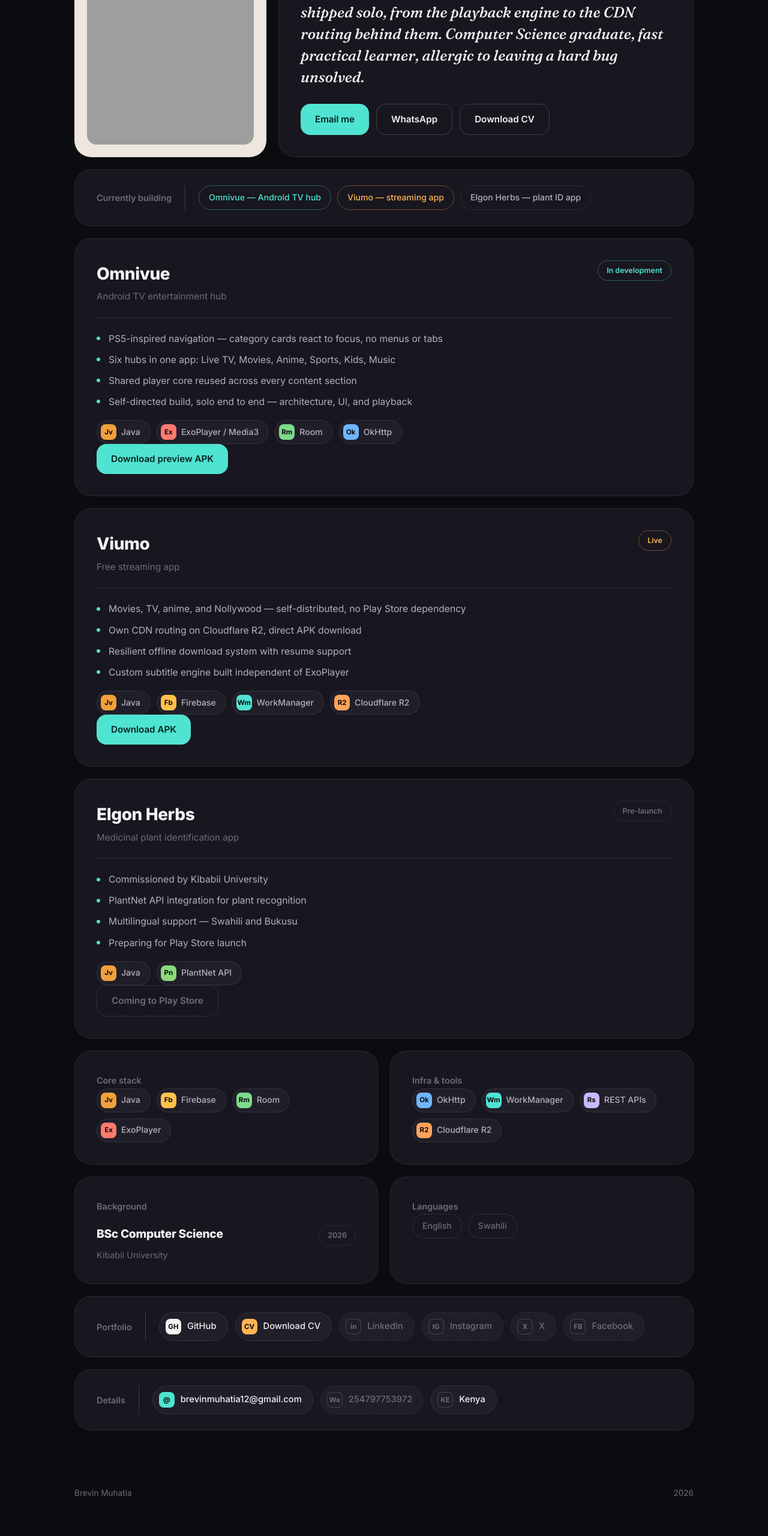
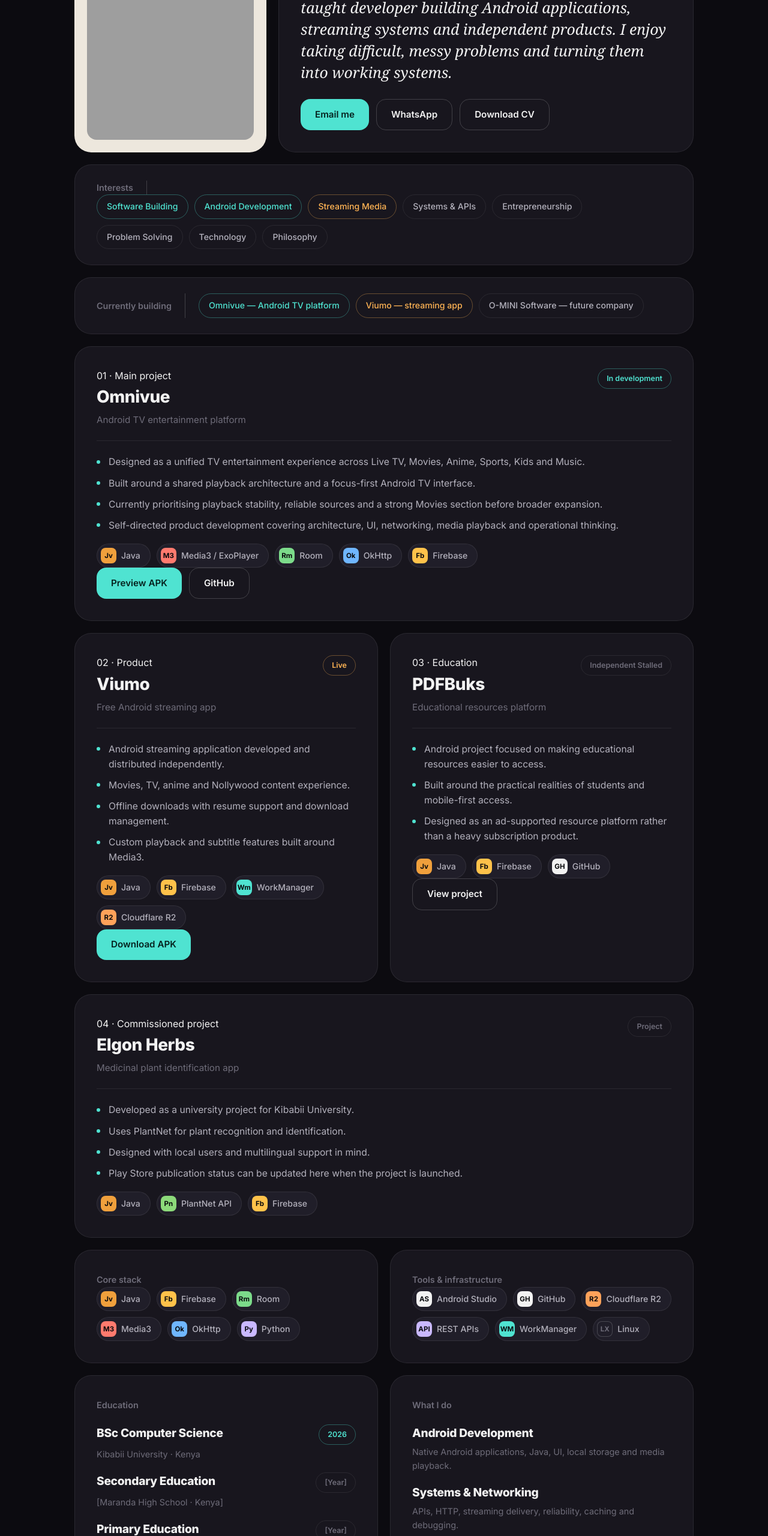
Before and after one commit to Brevo254/portfolio, a plain HTML site: page index.html in a window 1280 px wide. Shown: the part 240-2800 px from the top of the page at 60% size. Drawn offline with Linux system fonts and the light colour scheme; grey boxes are pictures that could not be loaded.

Commit message:
Update index.html

```diff
--- a/index.html
+++ b/index.html
@@ -3,98 +3,80 @@
 <head>
   <meta charset="UTF-8">
   <meta name="viewport" content="width=device-width, initial-scale=1.0">
-  <title>Brevin — Indie Android Developer</title>
-  <meta name="description" content="Brevin is a self-taught Android developer in Kenya building Omnivue and Viumo, streaming platforms built solo from the ground up.">
-  <meta name="keywords" content="Brevin, Android developer, Kenya, Omnivue, Viumo, Java developer, indie developer, streaming app developer">
+  <title>Brevin Muhatia — Software Builder</title>
+  <meta name="description" content="Brevin Muhatia is a Kenyan software builder and Computer Science graduate building Android applications, streaming systems and independent products.">
   <meta name="author" content="Brevin Muhatia">
   <meta name="robots" content="index, follow">
-  <link rel="canonical" href="https://brevo254.github.io/portfolio/">
 
-  <!-- Open Graph -->
   <meta property="og:type" content="profile">
-  <meta property="og:title" content="Brevin — Indie Android Developer">
-  <meta property="og:description" content="Self-taught Android developer in Kenya building Omnivue and Viumo, streaming platforms built solo from the ground up.">
-  <meta property="og:image" content="https://www.dropbox.com/scl/fi/yadvbyx16aeohwsqjkwpa/IMG_0079.PNG?rlkey=p3wj0gkh61u9rtmsq76sziihm&amp;st=myc9lc8i&amp;dl=1">
+  <meta property="og:title" content="Brevin Muhatia — Software Builder">
+  <meta property="og:description" content="Independent software builder from Kenya. Android, streaming systems, APIs and product development.">
   <meta property="og:url" content="https://brevo254.github.io/portfolio/">
-  <meta property="og:site_name" content="Brevin — Developer Profile">
 
-  <!-- Twitter Card -->
-  <meta name="twitter:card" content="summary_large_image">
-  <meta name="twitter:title" content="Brevin — Indie Android Developer">
-  <meta name="twitter:description" content="Self-taught Android developer in Kenya building Omnivue and Viumo, streaming platforms built solo from the ground up.">
-  <meta name="twitter:image" content="https://www.dropbox.com/scl/fi/yadvbyx16aeohwsqjkwpa/IMG_0079.PNG?rlkey=p3wj0gkh61u9rtmsq76sziihm&amp;st=myc9lc8i&amp;dl=1">
-
-  <meta name="theme-color" content="#0C0B10">
-  <link rel="icon" type="image/svg+xml" href="assets/favicon.svg">
+  <meta name="theme-color" content="#080808">
 
   <link rel="preconnect" href="https://fonts.googleapis.com">
   <link rel="preconnect" href="https://fonts.gstatic.com" crossorigin>
-  <link href="https://fonts.googleapis.com/css2?family=Fraunces:ital,opsz,wght@0,9..144,500;0,9..144,600;1,9..144,500&family=Inter:wght@400;500;600;700;800&display=swap" rel="stylesheet">
+  <link href="https://fonts.googleapis.com/css2?family=Inter:wght@400;500;600;700;800&family=Manrope:wght@500;600;700;800&display=swap" rel="stylesheet">
+  <link rel="stylesheet" href="style.css">
+</head>
 
-  <link rel="stylesheet" href="style.css">
-
-  <script type="application/ld+json">
-  {
-    "@context": "https://schema.org",
-    "@type": "Person",
-    "name": "Brevin Muhatia",
-    "jobTitle": "Android Developer",
-    "url": "https://brevo254.github.io/portfolio/",
-    "email": "mailto:brevinmuhatia12@gmail.com",
-    "sameAs": [
-      "https://github.com/Brevo254"
-    ],
-    "alumniOf": {
-      "@type": "CollegeOrUniversity",
-      "name": "Kibabii University"
-    },
-    "knowsAbout": ["Android Development", "Java", "Firebase", "Streaming Media Systems", "Python"]
-  }
-  </script>
-</head>
 <body>
-
 <header class="topbar">
   <a href="#top" class="wordmark">Brevin Muhatia</a>
   <nav class="topnav" aria-label="Page sections">
     <a href="#work">Work</a>
-      <a href="#stack">Stack</a>
+    <a href="#background">Background</a>
     <a href="#contact">Contact</a>
-      <!-- TODO: replace cv.pdf with your actual CV file path or hosted link -->
-      <a href="cv.pdf" class="topnav-cv">CV</a>
+    <a href="#contact" class="topnav-cv">CV</a>
   </nav>
 </header>
 
 <main id="top">
 
   <!-- HERO -->
-    <section class="hero" aria-label="Introduction">
+  <section class="hero">
     <div class="card photo-card">
       <img
-          src="https://www.dropbox.com/scl/fi/yadvbyx16aeohwsqjkwpa/IMG_0079.PNG?rlkey=p3wj0gkh61u9rtmsq76sziihm&amp;st=myc9lc8i&amp;dl=1"
-          alt="Portrait of Brevin"
-          width="480" height="480"
-          loading="eager"
-          fetchpriority="high">
+        src="https://www.dropbox.com/scl/fi/yadvbyx16aeohwsqjkwpa/IMG_0079.PNG?rlkey=p3wj0gkh61u9rtmsq76sziihm&st=myc9lc8i&dl=1"
+        alt="Portrait of Brevin Muhatia"
+        width="640"
+        height="640"
+        loading="eager">
     </div>
 
     <div class="card intro-card">
+      <div>
+        <p class="eyebrow">Independent software builder · Kenya</p>
+        <h1>Building software from the problem <span>out.</span></h1>
         <p class="intro-text">
-          I'm Brevin — a self-taught Android developer in Kenya. I build systems, not just features:
-          <em>Omnivue</em> and <em>Viumo</em> are streaming platforms I've designed, coded, and shipped
-          solo, from the playback engine to the CDN routing behind them. Computer Science graduate,
-          fast practical learner, allergic to leaving a hard bug unsolved.
+          I'm Brevin — a Computer Science graduate and self-taught developer building
+          Android applications, streaming systems and independent products. I enjoy
+          taking difficult, messy problems and turning them into working systems.
         </p>
+      </div>
+
       <div class="cta-row">
         <a class="btn btn-primary" href="mailto:brevinmuhatia12@gmail.com">Email me</a>
-          <!--
-            TODO: Replace 0000000000 with Brevin's actual WhatsApp number in international
-            format, no plus sign or spaces (e.g. 254712345678 for Kenya).
-          -->
-          <a class="btn btn-ghost" href="https://wa.me/0797753972" target="_blank" rel="noopener">WhatsApp</a>
-          <!-- TODO: replace cv.pdf with your actual CV file path or hosted link -->
-          <a class="btn btn-ghost" href="cv.pdf" target="_blank" rel="noopener">Download CV</a>
+        <a class="btn btn-ghost" href="https://wa.me/254797753972" target="_blank" rel="noopener">WhatsApp</a>
+        <a class="btn btn-ghost" href="#" onclick="showPlaceholder(event, 'CV')">Download CV</a>
       </div>
+    </div>
+  </section>
+
+  <!-- INTERESTS -->
+  <section class="card focus-card" aria-label="Interests">
+    <span class="row-label">Interests</span>
+    <span class="row-divider" aria-hidden="true"></span>
+    <div class="chip-row">
+      <span class="chip chip-cyan">Software Building</span>
+      <span class="chip chip-cyan">Android Development</span>
+      <span class="chip chip-amber">Streaming Media</span>
+      <span class="chip">Systems &amp; APIs</span>
+      <span class="chip">Entrepreneurship</span>
+      <span class="chip">Problem Solving</span>
+      <span class="chip">Technology</span>
+      <span class="chip">Philosophy</span>
     </div>
   </section>
 
@@ -103,9 +85,9 @@
     <span class="row-label">Currently building</span>
     <span class="row-divider" aria-hidden="true"></span>
     <div class="chip-row">
-        <span class="chip chip-cyan">Omnivue — Android TV hub</span>
+      <span class="chip chip-cyan">Omnivue — Android TV platform</span>
       <span class="chip chip-amber">Viumo — streaming app</span>
-        <span class="chip chip-plain">Elgon Herbs — plant ID app</span>
+      <span class="chip">O-MINI Software — future company</span>
     </div>
   </section>
 
@@ -115,43 +97,47 @@
     <article class="card project-card project-card--wide">
       <div class="project-head">
         <div>
+          <p class="card-kicker">01 · Main project</p>
           <h2>Omnivue</h2>
-            <p class="project-subtitle">Android TV entertainment hub</p>
+          <p class="project-subtitle">Android TV entertainment platform</p>
         </div>
         <span class="tag tag-cyan">In development</span>
       </div>
       <hr class="divider">
       <ul class="bullet-list">
-          <li>PS5-inspired navigation — category cards react to focus, no menus or tabs</li>
-          <li>Six hubs in one app: Live TV, Movies, Anime, Sports, Kids, Music</li>
-          <li>Shared player core reused across every content section</li>
-          <li>Self-directed build, solo end to end — architecture, UI, and playback</li>
+        <li>Designed as a unified TV entertainment experience across Live TV, Movies, Anime, Sports, Kids and Music.</li>
+        <li>Built around a shared playback architecture and a focus-first Android TV interface.</li>
+        <li>Currently prioritising playback stability, reliable sources and a strong Movies section before broader expansion.</li>
+        <li>Self-directed product development covering architecture, UI, networking, media playback and operational thinking.</li>
       </ul>
       <div class="chip-row chip-row--tech">
         <span class="chip chip-tech"><span class="badge badge-java">Jv</span>Java</span>
-          <span class="chip chip-tech"><span class="badge badge-exo">Ex</span>ExoPlayer / Media3</span>
+        <span class="chip chip-tech"><span class="badge badge-exo">M3</span>Media3 / ExoPlayer</span>
         <span class="chip chip-tech"><span class="badge badge-room">Rm</span>Room</span>
         <span class="chip chip-tech"><span class="badge badge-ok">Ok</span>OkHttp</span>
+        <span class="chip chip-tech"><span class="badge badge-fb">Fb</span>Firebase</span>
       </div>
       <div class="cta-row">
-          <a class="btn btn-primary" href="https://pub-0911f6daf8fe4782bc74c6c1018c489c.r2.dev/omnivue.apk">Download preview APK</a>
+        <a class="btn btn-primary" href="https://pub-0911f6daf8fe4782bc74c6c1018c489c.r2.dev/omnivue.apk">Preview APK</a>
+        <a class="btn btn-ghost" href="https://github.com/Brevo254" target="_blank" rel="noopener">GitHub</a>
       </div>
     </article>
 
-      <article class="card project-card project-card--wide">
+    <article class="card project-card">
       <div class="project-head">
         <div>
+          <p class="card-kicker">02 · Product</p>
           <h2>Viumo</h2>
-            <p class="project-subtitle">Free streaming app</p>
+          <p class="project-subtitle">Free Android streaming app</p>
         </div>
         <span class="tag tag-amber">Live</span>
       </div>
       <hr class="divider">
       <ul class="bullet-list">
-          <li>Movies, TV, anime, and Nollywood — self-distributed, no Play Store dependency</li>
-          <li>Own CDN routing on Cloudflare R2, direct APK download</li>
-          <li>Resilient offline download system with resume support</li>
-          <li>Custom subtitle engine built independent of ExoPlayer</li>
+        <li>Android streaming application developed and distributed independently.</li>
+        <li>Movies, TV, anime and Nollywood content experience.</li>
+        <li>Offline downloads with resume support and download management.</li>
+        <li>Custom playback and subtitle features built around Media3.</li>
       </ul>
       <div class="chip-row chip-row--tech">
         <span class="chip chip-tech"><span class="badge badge-java">Jv</span>Java</span>
@@ -161,78 +147,148 @@
       </div>
       <div class="cta-row">
         <a class="btn btn-primary" href="https://pub-655df1fb02cc4bedbf3c5c50e396886c.r2.dev/app-release.apk">Download APK</a>
-          <!-- TODO: add Viumo's own site link here if you want it linked, e.g. <a class="btn btn-ghost" href="https://your-viumo-site-url">Visit site</a> -->
+      </div>
+    </article>
+
+    <article class="card project-card">
+      <div class="project-head">
+        <div>
+          <p class="card-kicker">03 · Education</p>
+          <h2>PDFBuks</h2>
+          <p class="project-subtitle">Educational resources platform</p>
+        </div>
+        <span class="tag tag-plain">Independent Stalled</span>
+      </div>
+      <hr class="divider">
+      <ul class="bullet-list">
+        <li>Android project focused on making educational resources easier to access.</li>
+        <li>Built around the practical realities of students and mobile-first access.</li>
+        <li>Designed as an ad-supported resource platform rather than a heavy subscription product.</li>
+      </ul>
+      <div class="chip-row chip-row--tech">
+        <span class="chip chip-tech"><span class="badge badge-java">Jv</span>Java</span>
+        <span class="chip chip-tech"><span class="badge badge-fb">Fb</span>Firebase</span>
+        <span class="chip chip-tech"><span class="badge badge-dark">GH</span>GitHub</span>
+      </div>
+      <div class="cta-row">
+        <a class="btn btn-ghost" href="https://github.com/Brevo254/pdfbuks" target="_blank" rel="noopener">View project</a>
       </div>
     </article>
 
     <article class="card project-card project-card--wide">
       <div class="project-head">
         <div>
+          <p class="card-kicker">04 · Commissioned project</p>
           <h2>Elgon Herbs</h2>
           <p class="project-subtitle">Medicinal plant identification app</p>
         </div>
-          <span class="tag tag-plain">Pre-launch</span>
+        <span class="tag tag-plain">Project</span>
       </div>
       <hr class="divider">
       <ul class="bullet-list">
-          <li>Commissioned by Kibabii University</li>
-          <li>PlantNet API integration for plant recognition</li>
-          <li>Multilingual support — Swahili and Bukusu</li>
-          <li>Preparing for Play Store launch</li>
+        <li>Developed as a university project for Kibabii University.</li>
+        <li>Uses PlantNet for plant recognition and identification.</li>
+        <li>Designed with local users and multilingual support in mind.</li>
+        <li>Play Store publication status can be updated here when the project is launched.</li>
       </ul>
       <div class="chip-row chip-row--tech">
         <span class="chip chip-tech"><span class="badge badge-java">Jv</span>Java</span>
         <span class="chip chip-tech"><span class="badge badge-plant">Pn</span>PlantNet API</span>
-        </div>
-        <div class="cta-row">
-          <!-- TODO: once this is live, replace the span below with:
-               <a class="btn btn-primary" href="YOUR_PLAY_STORE_URL">Get it on Play Store</a> -->
-          <span class="btn btn-disabled" title="Coming soon to Play Store">Coming to Play Store</span>
+        <span class="chip chip-tech"><span class="badge badge-fb">Fb</span>Firebase</span>
       </div>
     </article>
 
   </section>
 
-    <!-- STACK + BACKGROUND -->
+  <!-- SKILLS / STACK -->
   <section id="stack" class="stack-grid">
+
     <div class="card">
       <span class="row-label">Core stack</span>
-        <div class="chip-row">
+      <div class="chip-row chip-row--large">
         <span class="chip chip-tech"><span class="badge badge-java">Jv</span>Java</span>
         <span class="chip chip-tech"><span class="badge badge-fb">Fb</span>Firebase</span>
         <span class="chip chip-tech"><span class="badge badge-room">Rm</span>Room</span>
-          <span class="chip chip-tech"><span class="badge badge-exo">Ex</span>ExoPlayer</span>
+        <span class="chip chip-tech"><span class="badge badge-exo">M3</span>Media3</span>
+        <span class="chip chip-tech"><span class="badge badge-ok">Ok</span>OkHttp</span>
+        <span class="chip chip-tech"><span class="badge badge-rest">Py</span>Python</span>
       </div>
     </div>
+
     <div class="card">
-        <span class="row-label">Infra &amp; tools</span>
-        <div class="chip-row">
-          <span class="chip chip-tech"><span class="badge badge-ok">Ok</span>OkHttp</span>
-          <span class="chip chip-tech"><span class="badge badge-wm">Wm</span>WorkManager</span>
-          <span class="chip chip-tech"><span class="badge badge-rest">Rs</span>REST APIs</span>
+      <span class="row-label">Tools &amp; infrastructure</span>
+      <div class="chip-row chip-row--large">
+        <span class="chip chip-tech"><span class="badge badge-dark">AS</span>Android Studio</span>
+        <span class="chip chip-tech"><span class="badge badge-dark">GH</span>GitHub</span>
         <span class="chip chip-tech"><span class="badge badge-r2">R2</span>Cloudflare R2</span>
+        <span class="chip chip-tech"><span class="badge badge-rest">API</span>REST APIs</span>
+        <span class="chip chip-tech"><span class="badge badge-wm">WM</span>WorkManager</span>
+        <span class="chip chip-tech"><span class="badge badge-muted">LX</span>Linux</span>
+      </div>
+    </div>
+
+    <div class="card timeline-card" id="background">
+      <span class="row-label">Education</span>
+
+      <div class="timeline-entry">
+        <div class="timeline-top">
+          <h3>BSc Computer Science</h3>
+          <span class="tag tag-cyan">2026</span>
+        </div>
+        <p class="timeline-sub">Kibabii University · Kenya</p>
+      </div>
+
+      <div class="timeline-entry">
+        <div class="timeline-top">
+          <h3>Secondary Education</h3>
+          <span class="tag tag-plain">[Year]</span>
+        </div>
+        <p class="timeline-sub">[Maranda High School · Kenya]</p>
+      </div>
+
+      <div class="timeline-entry">
+        <div class="timeline-top">
+          <h3>Primary Education</h3>
+          <span class="tag tag-plain">[Year]</span>
+        </div>
+        <p class="timeline-sub">[Saint Peters Mumias Boys · Kenya]</p>
       </div>
     </div>
 
     <div class="card timeline-card">
-        <span class="row-label">Background</span>
+      <span class="row-label">What I do</span>
+
       <div class="timeline-entry">
         <div class="timeline-top">
-            <h3>BSc Computer Science</h3>
-             <span class="tag tag-plain">2026</span>
+          <h3>Android Development</h3>
         </div>
-          <p class="timeline-sub">Kibabii University</p>
-        </div>
-        <!-- TODO: add more entries here (previous roles, certifications, earlier education) if you want a fuller timeline -->
+        <p class="timeline-sub">Native Android applications, Java, UI, local storage and media playback.</p>
       </div>
 
-      <div class="card">
-        <span class="row-label">Languages</span>
-        <!-- TODO: replace with your actual spoken languages, e.g. English, Swahili -->
+      <div class="timeline-entry">
+        <div class="timeline-top">
+          <h3>Systems &amp; Networking</h3>
+        </div>
+        <p class="timeline-sub">APIs, HTTP, streaming delivery, reliability, caching and debugging.</p>
+      </div>
+
+      <div class="timeline-entry">
+        <div class="timeline-top">
+          <h3>Product Development</h3>
+        </div>
+        <p class="timeline-sub">Taking an idea from research and prototype through testing, distribution and iteration.</p>
+      </div>
+    </div>
+
+  </section>
+
+  <!-- LANGUAGES -->
+  <section class="card focus-card">
+    <span class="row-label">Languages I Speak</span>
+    <span class="row-divider" aria-hidden="true"></span>
     <div class="chip-row">
-          <span class="chip chip-placeholder" title="Add your spoken languages">English</span>
-          <span class="chip chip-placeholder" title="swahili">Swahili</span>
-        </div>
+      <span class="chip">English</span>
+      <span class="chip">Swahili</span>
     </div>
   </section>
 
@@ -244,25 +300,17 @@
       <a class="pill" href="https://github.com/Brevo254" target="_blank" rel="noopener">
         <span class="badge badge-dark">GH</span>GitHub
       </a>
-        <!-- TODO: replace cv.pdf with your actual CV file path or hosted link -->
-        <a class="pill" href="cv.pdf" target="_blank" rel="noopener">
-          <span class="badge badge-amber-fill">CV</span>Download CV
+      <a class="pill" href="https://brevo254.github.io/viumo-site/" target="_blank" rel="noopener">
+        <span class="badge badge-cyan-fill">Vi</span>Viumo
       </a>
-        <!-- TODO: LinkedIn is currently closed — swap href in when reopened -->
-        <a class="pill pill-placeholder" href="#" title="Add your LinkedIn link">
+      <a class="pill pill-placeholder" href="#" onclick="showPlaceholder(event, 'LinkedIn')">
         <span class="badge badge-muted">in</span>LinkedIn
       </a>
-        <!-- TODO: add Instagram link -->
-        <a class="pill pill-placeholder" href="#" title="Add your Instagram link">
+      <a class="pill pill-placeholder" href="#" onclick="showPlaceholder(event, 'Instagram')">
         <span class="badge badge-muted">IG</span>Instagram
       </a>
-        <!-- TODO: add X (Twitter) link -->
-        <a class="pill pill-placeholder" href="#" title="Add your X link">
-          <span class="badge badge-muted">X</span>X
-        </a>
-        <!-- TODO: add Facebook link -->
-        <a class="pill pill-placeholder" href="#" title="Add your Facebook link">
-          <span class="badge badge-muted">FB</span>Facebook
+      <a class="pill pill-placeholder" href="#" onclick="showPlaceholder(event, 'X / Twitter')">
+        <span class="badge badge-muted">X</span>X / Twitter
       </a>
     </div>
   </section>
@@ -275,9 +323,8 @@
       <a class="pill" href="mailto:brevinmuhatia12@gmail.com">
         <span class="badge badge-cyan-fill">@</span>brevinmuhatia12@gmail.com
       </a>
-        <!-- TODO: replace 0000000000 with your actual number, international format -->
-        <a class="pill pill-placeholder" href="https://wa.me/0797753972" title="Phone Number">
-          <span class="badge badge-muted">Wa</span>254797753972
+      <a class="pill" href="https://wa.me/254797753972" target="_blank" rel="noopener">
+        <span class="badge badge-amber-fill">Wa</span>WhatsApp
       </a>
       <span class="pill pill-static">
         <span class="badge badge-muted">KE</span>Kenya
@@ -289,7 +336,7 @@
 
 <footer class="site-footer">
   <span>Brevin Muhatia</span>
-    <span id="year"></span>
+  <span>Built with curiosity · <span id="year"></span></span>
 </footer>
 
 <script src="script.js"></script>
```
Lines whose indentation alone changed are shown as unchanged.
